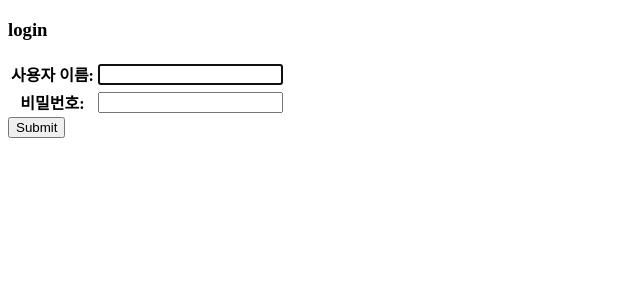
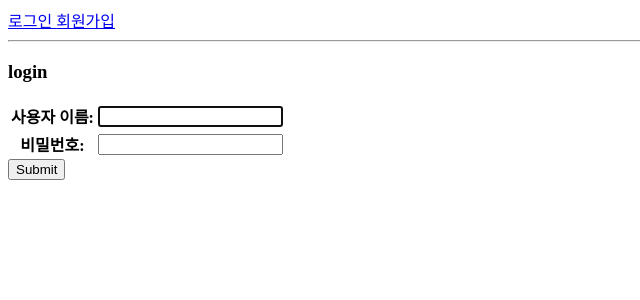
Before and after one commit to jp-hwang/djangopractice, a Django app: page /accounts/login/ in a window 1280 px wide. Shown: the top 300 px of the page, without its empty margins (0-640 px from the left). Run offline with Django 3.2, Linux system fonts and the light colour scheme.

Commit message:
상단바 기능 추가

```diff
--- a/baeminproject/baeminproject/templates/layout.html
+++ b/baeminproject/baeminproject/templates/layout.html
@@ -5,7 +5,16 @@
         <title>practice</title>
     </head>
     <body>
-    {% block  content %}
-    {% endblock %}
+        {% if user.is_authenticated %}
+            <a href="{% url "profile" %}"> 프로필 </a>
+            <a href="#"> 로그아웃 </a>
+
+        {% else %}
+            <a href="{% url "login" %}"> 로그인 </a>
+            <a href="{% url "signup" %}"> 회원가입 </a>
+        {% endif %}
+        <hr/>
+        {% block  content %}
+        {% endblock %}
     </body>
 </html>
```
